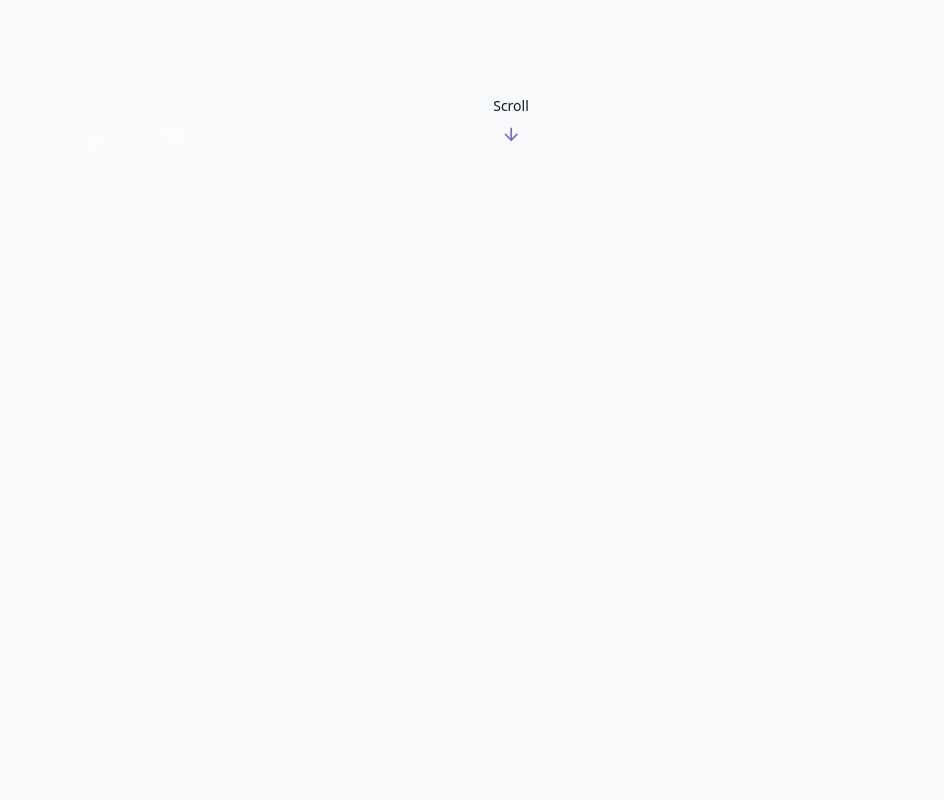
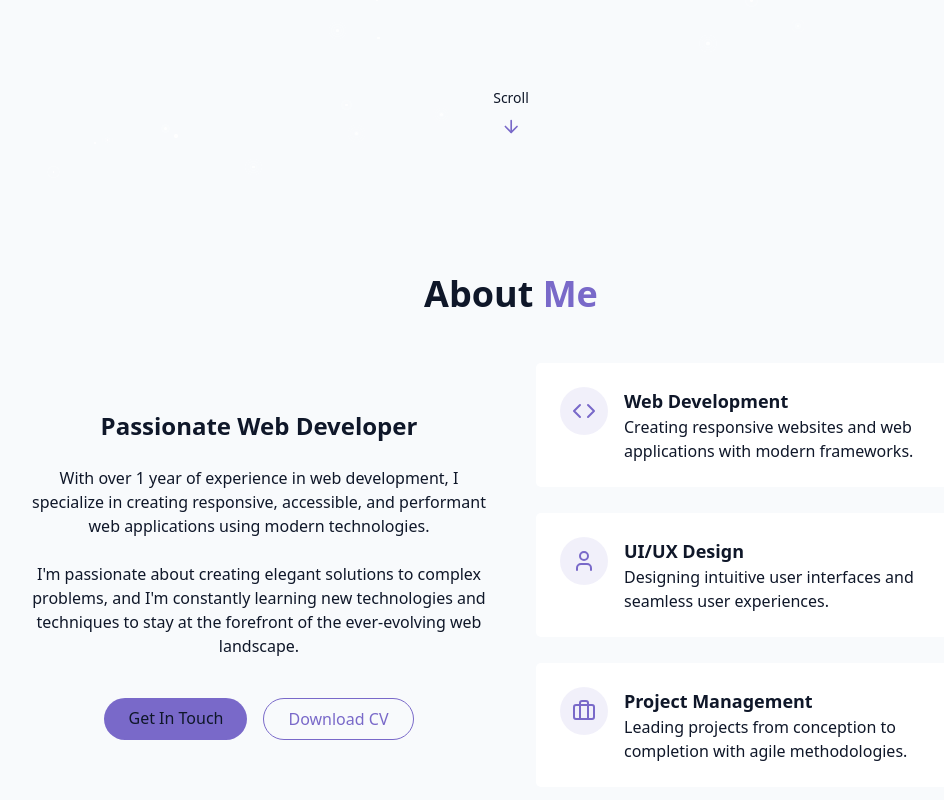
Before and after one commit to Emmanuel-Johnson/personal-portfolio, a React (Vite) app: page / in a window 1280 px wide. Shown: the part 622-1422 px from the top of the page, without its empty margins (129-1073 px from the left). Before the commit the page ends 800 px from the top, so only its background shows below. Built offline with nearby package versions, Linux system fonts and the light colour scheme.

Commit message:
About Me Section

```diff
--- /dev/null
+++ b/src/components/AboutSection.jsx
@@ -0,0 +1,87 @@
+import { Briefcase, Code, User } from "lucide-react";
+
+export const AboutSection = () => {
+  return (
+    <section id="about" className="py-24 px-4 relative">
+      {" "}
+      <div className="container mx-auto max-w-5xl">
+        <h2 className="text-3xl md:text-4xl font-bold mb-12 text-center">
+          About <span className="text-primary">Me</span>
+        </h2>
+        <div className="grid grid-cols-1 md:grid-cols-2 gap-12 items-center">
+          <div className="space-y-6">
+            <h3 className="text-2xl font-semibold">Passionate Web Developer</h3>
+            <p className="text-muted-foreground">
+              With over 1 year of experience in web development, I specialize in
+              creating responsive, accessible, and performant web applications
+              using modern technologies.
+            </p>
+            <p className="text-muted-foreground">
+              I'm passionate about creating elegant solutions to complex
+              problems, and I'm constantly learning new technologies and
+              techniques to stay at the forefront of the ever-evolving web
+              landscape.
+            </p>
+            <div className="flex flex-col sm:flex-row gap-4 pt-4 justify-center">
+              <a href="#contact" className="cosmic-button">
+                {" "}
+                Get In Touch
+              </a>
+              <a
+                href=""
+                className="px-6 py-2 rounded-full border border-primary text-primary hover:bg-primary/10 transition-colors duration-300"
+              >
+                Download CV
+              </a>
+            </div>
+          </div>
+
+          <div className="grid grid-cols-1 gap-6">
+            <div className="gradient-border p-6 card-hover">
+              <div className="flex items-start gap-4">
+                <div className="p-3 rounded-full bg-primary/10">
+                  <Code className="h-6 w-6 text-primary" />
+                </div>
+                <div className="text-left">
+                  <h4 className="font-semibold text-lg">Web Development</h4>
+                  <p className="text-muted-foreground">
+                    Creating responsive websites and web applications with
+                    modern frameworks.
+                  </p>
+                </div>
+              </div>
+            </div>
+            <div className="gradient-border p-6 card-hover">
+              <div className="flex items-start gap-4">
+                <div className="p-3 rounded-full bg-primary/10">
+                  <User className="h-6 w-6 text-primary" />
+                </div>
+                <div className="text-left">
+                  <h4 className="font-semibold text-lg">UI/UX Design</h4>
+                  <p className="text-muted-foreground">
+                    Designing intuitive user interfaces and seamless user
+                    experiences.
+                  </p>
+                </div>
+              </div>
+            </div>
+            <div className="gradient-border p-6 card-hover">
+              <div className="flex items-start gap-4">
+                <div className="p-3 rounded-full bg-primary/10">
+                  <Briefcase className="h-6 w-6 text-primary" />
+                </div>
+                <div className="text-left">
+                  <h4 className="font-semibold text-lg">Project Management</h4>
+                  <p className="text-muted-foreground">
+                    Leading projects from conception to completion with agile
+                    methodologies.
+                  </p>
+                </div>
+              </div>
+            </div>
+          </div>
+        </div>
+      </div>
+    </section>
+  );
+};
--- a/src/pages/Home.jsx
+++ b/src/pages/Home.jsx
@@ -1,3 +1,4 @@
+import { AboutSection } from "../components/AboutSection";
 import { HeroSection } from "../components/HeroSection";
 import { Navbar } from "../components/Navbar";
 import { StarBackground } from "../components/StarBackground";
@@ -15,6 +16,7 @@
       {/* Main Content */}
       <main>
         <HeroSection />
+        <AboutSection />
       </main>
       {/* Footer */}
     </div>
```
